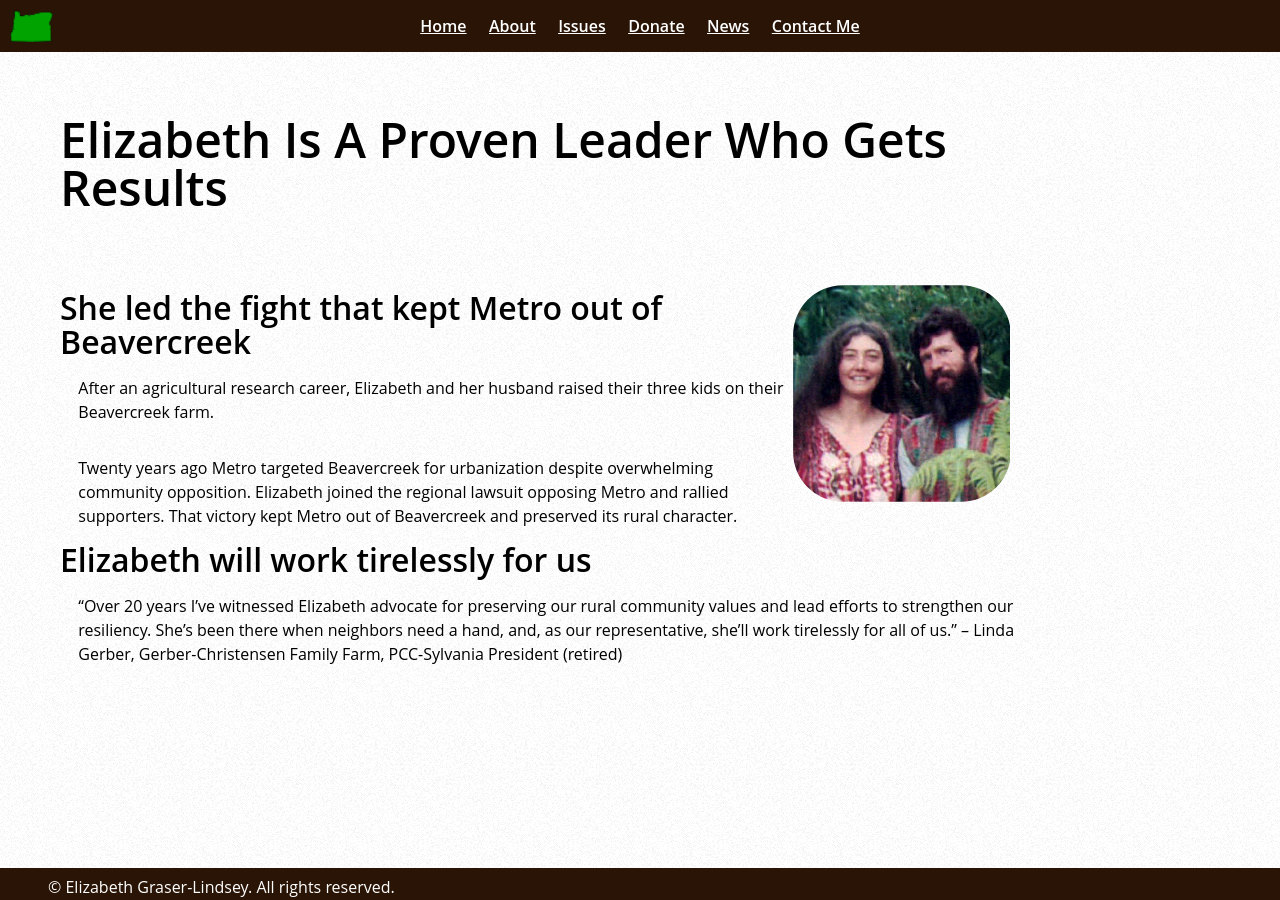
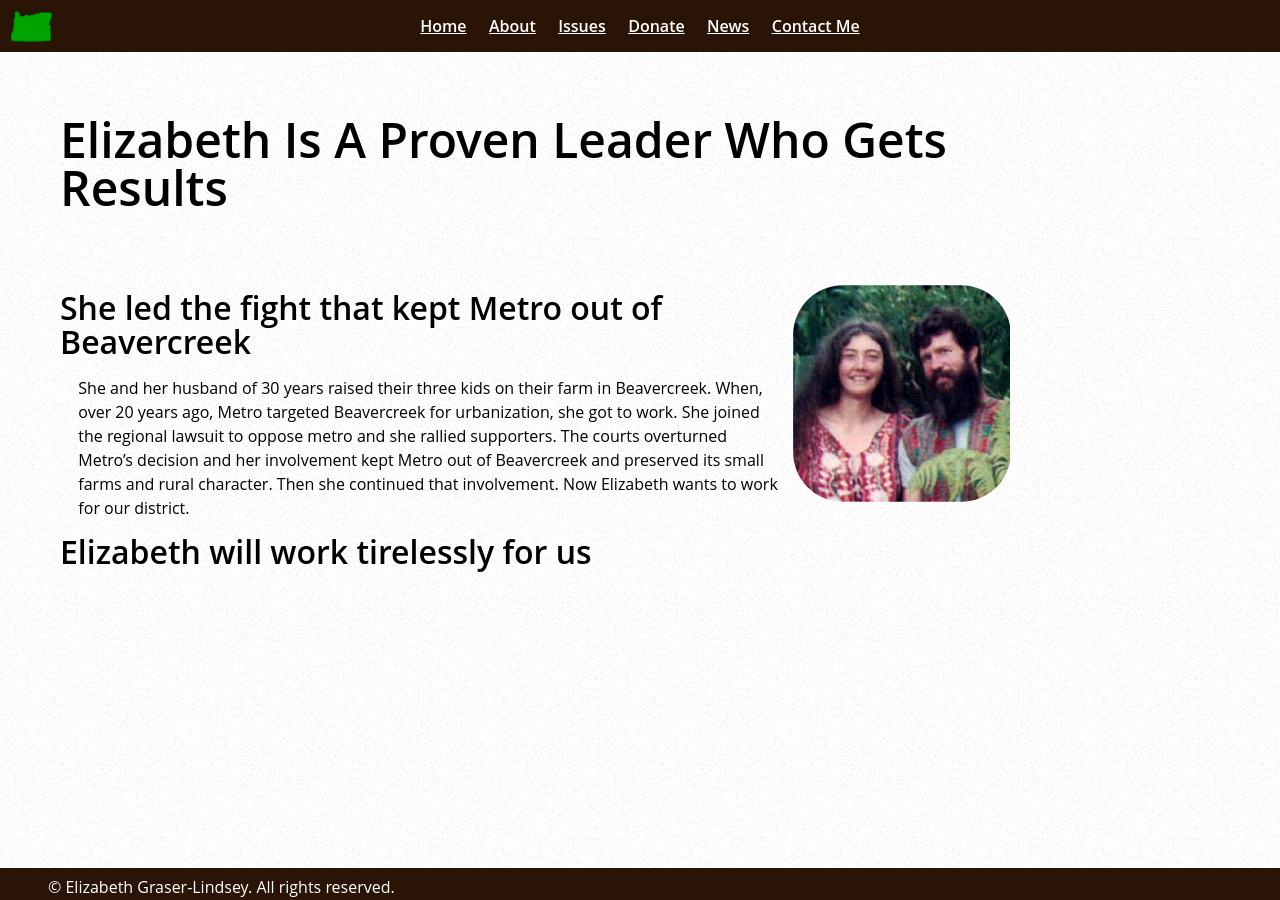
Before and after one commit to RagingRoosevelt/elizabeth4oregon.com, a Jekyll site: the page built from about.md, in a window 1280 px wide. Built offline with Jekyll 4.4.1, drawn with Linux system fonts in a browser that asks for light colours.

Commit message:
Update about.md
Add new paragraph based on flyer.
Comment out paragraph and quote at end until appropriate time to put it back in.

```diff
--- a/about.md
+++ b/about.md
@@ -12,11 +12,12 @@ last_modified_at: 2018-03-02
 
 ## She led the fight that kept Metro out of Beavercreek
 
-After an agricultural research career, Elizabeth and her husband raised their three kids on their Beavercreek farm.
+She and her husband of 30 years raised their three kids on their farm in Beavercreek.  When, over 20 years ago, Metro targeted Beavercreek for urbanization, she got to work.  She joined the regional lawsuit to oppose metro and she rallied supporters.  The courts overturned Metro's decision and her involvement kept Metro out of Beavercreek and preserved its small farms and rural character.  Then she continued that involvement.  Now Elizabeth wants to work for our district.
 
-Twenty years ago Metro targeted Beavercreek for urbanization despite overwhelming community opposition.  Elizabeth joined the regional lawsuit opposing Metro and rallied supporters.  That victory kept Metro out of Beavercreek and preserved its rural character.
+<!--After an agricultural research career, Elizabeth and her husband raised their three kids on their Beavercreek farm. -->
 
+<!--Twenty years ago Metro targeted Beavercreek for urbanization despite overwhelming community opposition.  Elizabeth joined the regional lawsuit opposing Metro and rallied supporters.  That victory kept Metro out of Beavercreek and preserved its rural character.-->
 
 ## Elizabeth will work tirelessly for us
 
-"Over 20 years I’ve witnessed Elizabeth advocate for preserving our rural community values and lead efforts to strengthen our resiliency. She’s been there when neighbors need a hand, and, as our representative, she’ll work tirelessly for all of us." -- Linda Gerber, Gerber-Christensen Family Farm, PCC-Sylvania President (retired)
+<!--"Over 20 years I’ve witnessed Elizabeth advocate for preserving our rural community values and lead efforts to strengthen our resiliency. She’s been there when neighbors need a hand, and, as our representative, she’ll work tirelessly for all of us." -- Linda Gerber, Gerber-Christensen Family Farm, PCC-Sylvania President (retired)-->
```
